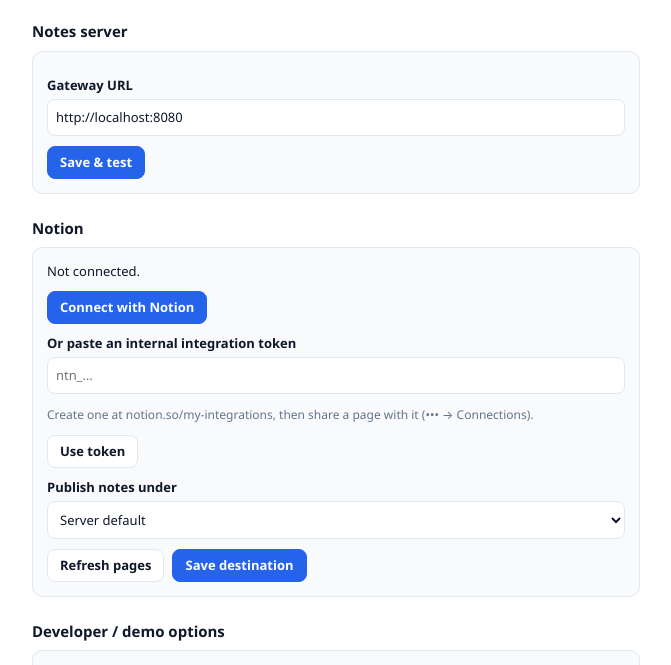
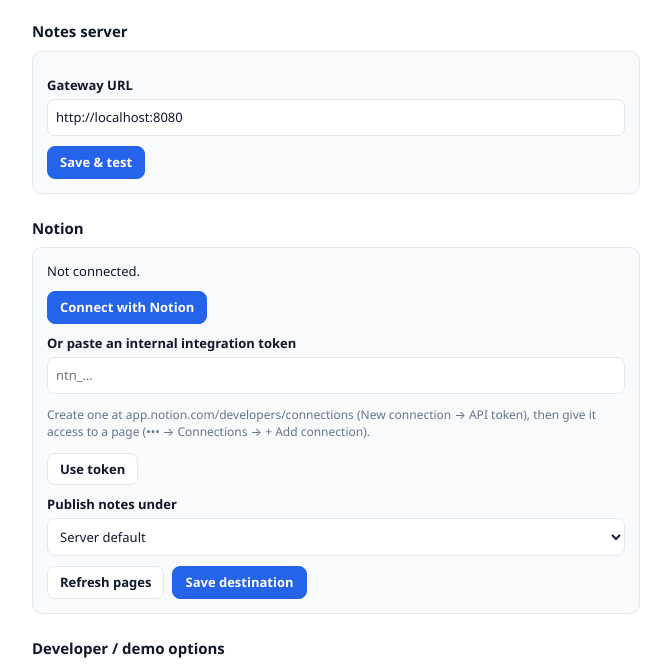
Before and after one commit to Subhashhari/Distributed-Multimodal-Video-Note-Taking-Agent, a website with bundled scripts: page extension/options/options.html in a window 1280 px wide. Shown: the part 85-750 px from the top of the page, without its empty margins (304-975 px from the left). Built offline with nearby package versions, Linux system fonts and the light colour scheme; some packages are replaced by stand-ins of ours.

Commit message:
Update Notion setup docs for the new Developer connections portal
Notion moved integrations to app.notion.com/developers/connections:
New connection -> Authentication method OAuth (or API token), redirect URI
and 'Installable in' set at creation, capabilities and client id/secret on
the Configuration tab.

```diff
--- a/extension/options/options.html
+++ b/extension/options/options.html
@@ -43,7 +43,7 @@
     </div>
     <label for="token">Or paste an internal integration token</label>
     <input id="token" type="password" placeholder="ntn_…" autocomplete="off" />
-    <p class="muted">Create one at notion.so/my-integrations, then share a page with it (••• → Connections).</p>
+    <p class="muted">Create one at app.notion.com/developers/connections (New connection → API token), then give it access to a page (••• → Connections → + Add connection).</p>
     <div class="row"><button id="useToken" class="btn">Use token</button></div>
 
     <label for="parent">Publish notes under</label>
```
Also changed, not shown: README.md, 1 other file.
